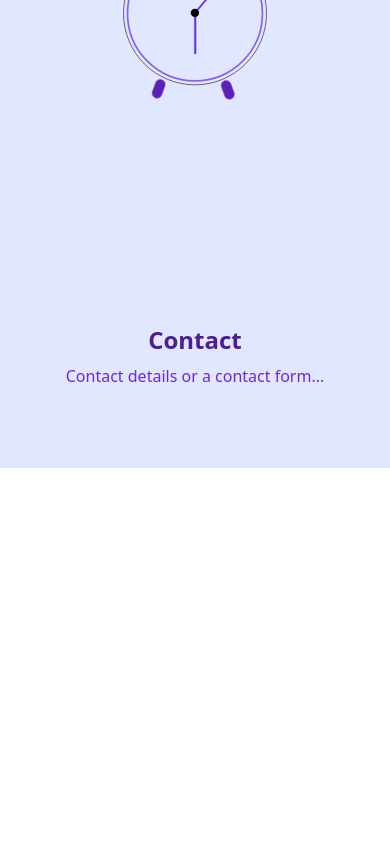
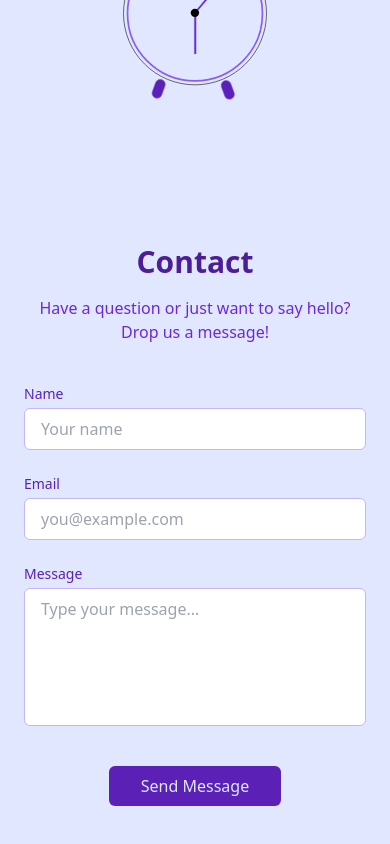
Before and after one commit to veefa/lazy-schedule-app-0, a React (Vite) app: page / in a window 390 px wide. Shown: the part 1366-2210 px from the top of the page. Before the commit the page ends 1834 px from the top, so only its background shows below. Built offline with nearby package versions, Linux system fonts and the light colour scheme.

Commit message:
feat: Add:
- Framer-motion animation to Contact section
- responsive contact form with Name, Email, and Message fields

```diff
--- a/src/compoments/Contact.tsx
+++ b/src/compoments/Contact.tsx
@@ -1,12 +1,59 @@
 import React from "react";
+import { motion } from "framer-motion";
 
 const Contact: React.FC = () => {
   return (
-    <div
-      id="contact"
-      className="bg-indigo-100 shadow-md mt-20 py-20 text-center">
-      <h2 className="mb-2 font-bold text-violet-900 text-2xl">Contact</h2>
-      <p className="text-violet-700">Contact details or a contact form...</p>
+    <div id="contact" className="bg-indigo-100 px-6 md:px-20 py-20">
+      <motion.div
+        className="mx-auto max-w-3xl text-center"
+        initial={{ opacity: 0, y: 40 }}
+        whileInView={{ opacity: 1, y: 0 }}
+        viewport={{ once: true }}
+        transition={{ duration: 0.6 }}
+      >
+        <h2 className="mb-4 font-bold text-violet-900 text-3xl">Contact</h2>
+        <p className="mb-10 text-violet-700">
+          Have a question or just want to say hello? Drop us a message!
+        </p>
+
+        <form className="gap-6 grid grid-cols-1 md:grid-cols-2 text-left">
+          <div className="flex flex-col">
+            <label htmlFor="name" className="mb-1 text-violet-800 text-sm">Name</label>
+            <input
+              type="text"
+              id="name"
+              placeholder="Your name"
+              className="px-4 py-2 border border-violet-300 rounded-md focus:outline-none focus:ring-2 focus:ring-violet-400"
+            />
+          </div>
+          <div className="flex flex-col">
+            <label htmlFor="email" className="mb-1 text-violet-800 text-sm">Email</label>
+            <input
+              type="email"
+              id="email"
+              placeholder="you@example.com"
+              className="px-4 py-2 border border-violet-300 rounded-md focus:outline-none focus:ring-2 focus:ring-violet-400"
+            />
+          </div>
+          <div className="flex flex-col col-span-1 md:col-span-2">
+            <label htmlFor="message" className="mb-1 text-violet-800 text-sm">Message</label>
+            <textarea
+              id="message"
+              rows={5}
+              placeholder="Type your message..."
+              className="px-4 py-2 border border-violet-300 rounded-md focus:outline-none focus:ring-2 focus:ring-violet-400 resize-none"
+            ></textarea>
+          </div>
+          <div className="col-span-1 md:col-span-2 text-center">
+            <button
+              type="submit"
+              className="bg-violet-800 hover:bg-violet-600 mt-4 px-8 py-2 rounded-md font-medium text-indigo-100 transition"
+            >
+              Send Message
+            </button>
+          </div>
+        </form>
+      </motion.div>
     </div>
   );
 };
```
